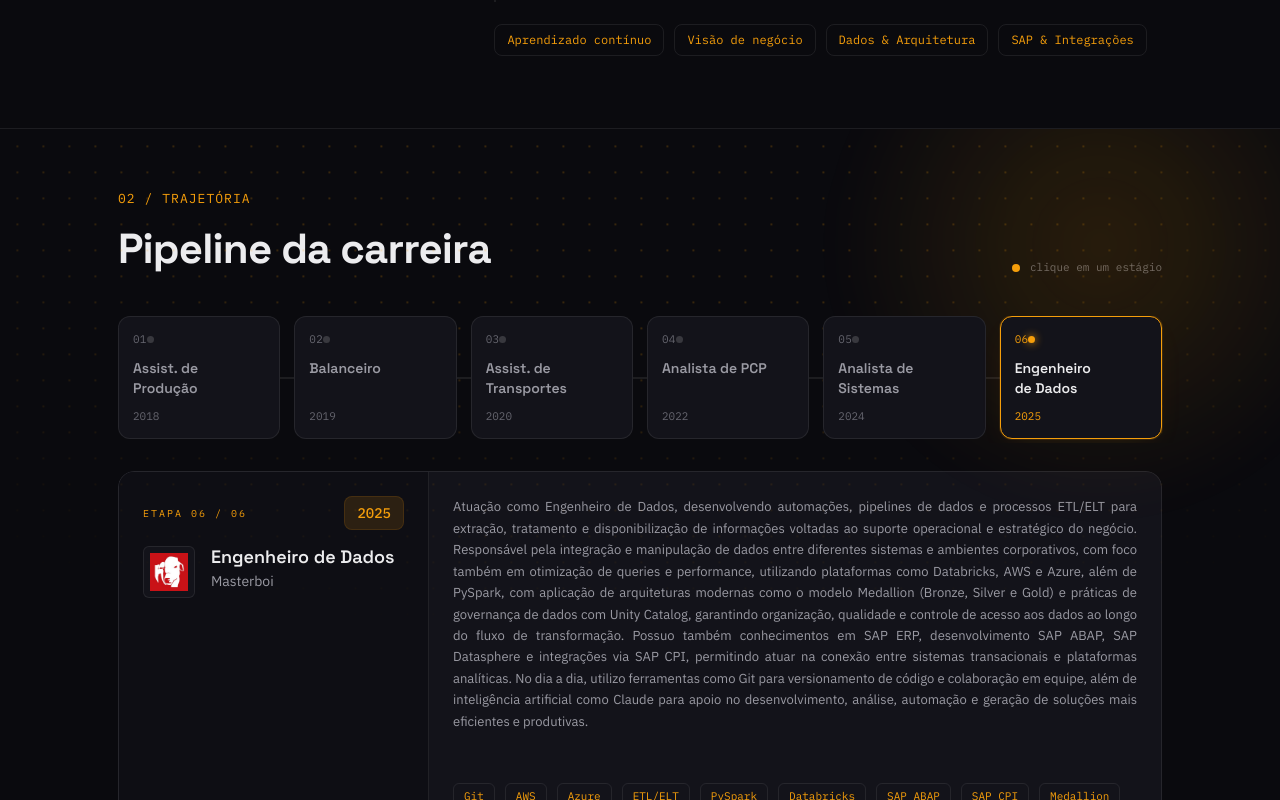
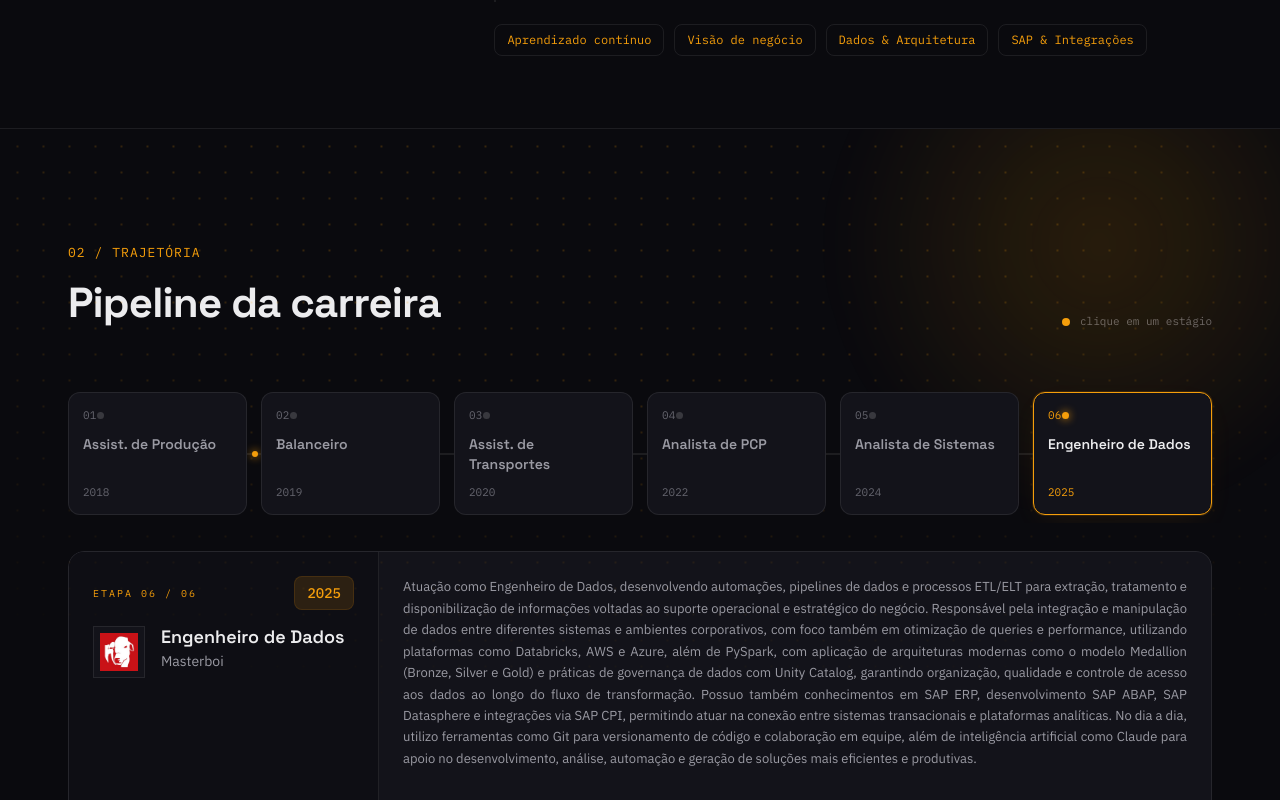
Before and after one commit to CarlosVarao/new_portfolio, a React (Vite) app: page / in a window 1280 px wide. Shown: the part 1540-2340 px from the top of the page. Built offline with nearby package versions, Linux system fonts and the light colour scheme.

Commit message:
ajuste nos espaçamentos de section timeline

```diff
--- a/src/components/sections/Timeline.tsx
+++ b/src/components/sections/Timeline.tsx
@@ -17,14 +17,14 @@ export function Timeline() {
   return (
     <section
       id="trajetoria"
-      className="relative flex min-h-screen flex-col justify-center overflow-hidden border-y border-line bg-base"
+      className="relative overflow-hidden border-y border-line bg-base"
     >
       {/* Grid técnico animado */}
       <div className="tech-grid pointer-events-none absolute inset-0 animate-gridDrift" />
       {/* Brilho do acento */}
       <div className="pointer-events-none absolute -right-20 -top-36 h-[520px] w-[520px] animate-glowPulse rounded-full bg-[radial-gradient(circle,var(--glow),transparent_65%)] blur-[28px]" />
-      <div className="mx-auto max-w-[1100px] px-7">
-        <div className="mb-10 flex flex-wrap items-end justify-between gap-4">
+      <div className="mx-auto max-w-[1200px] px-7 py-[110px]">
+        <div className="mb-[54px] flex flex-wrap items-end justify-between gap-4">
           <SectionHeading
             index="02"
             eyebrow="TRAJETÓRIA"
@@ -81,7 +81,7 @@ export function Timeline() {
 
         {/* Pipeline (blocos) -------------------------------------------- */}
         <Reveal>
-          <div className="-mx-7 overflow-x-auto px-7 pb-1">
+          <div className="-mx-7 overflow-x-auto px-7 py-2">
             <div className="relative flex min-w-[860px] items-stretch justify-between gap-3.5">
               {/* Trilho + partículas */}
               <div className="pointer-events-none absolute left-3 right-3 top-1/2 z-[1] h-0.5 -translate-y-1/2 bg-gradient-to-r from-line to-line">
@@ -186,12 +186,12 @@ export function Timeline() {
 
                 {/* Linha 2: Logo (esq) | Role + Company (dir) */}
                 <div className="flex items-start gap-4">
-                  <span className="grid h-[52px] w-[52px] flex-none place-items-center overflow-hidden rounded-[6px] border border-line bg-surface">
+                  <span className="grid h-[52px] w-[52px] flex-none place-items-center overflow-hidden border border-line bg-surface">
                     {entry.logo ? (
                       <img
                         src={entry.logo}
                         alt={entry.company}
-                        className="h-full w-full rounded-[6px] object-contain p-1.5"
+                        className="h-full w-full object-contain p-1.5"
                       />
                     ) : (
                       <Icon className="h-5 w-5 text-accent" />
```
